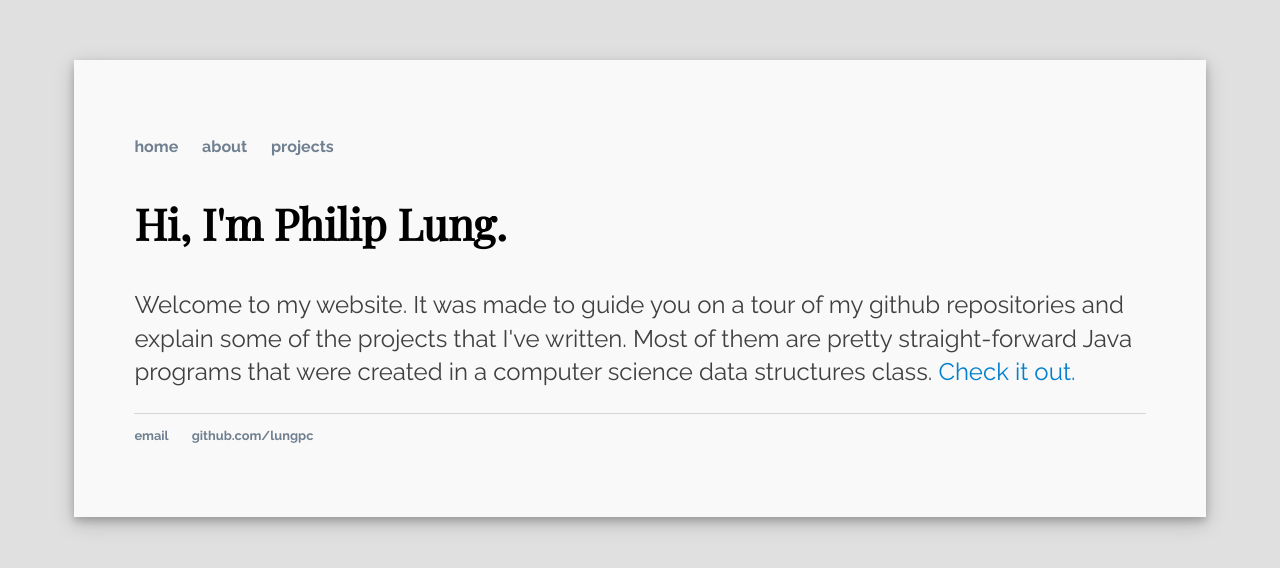
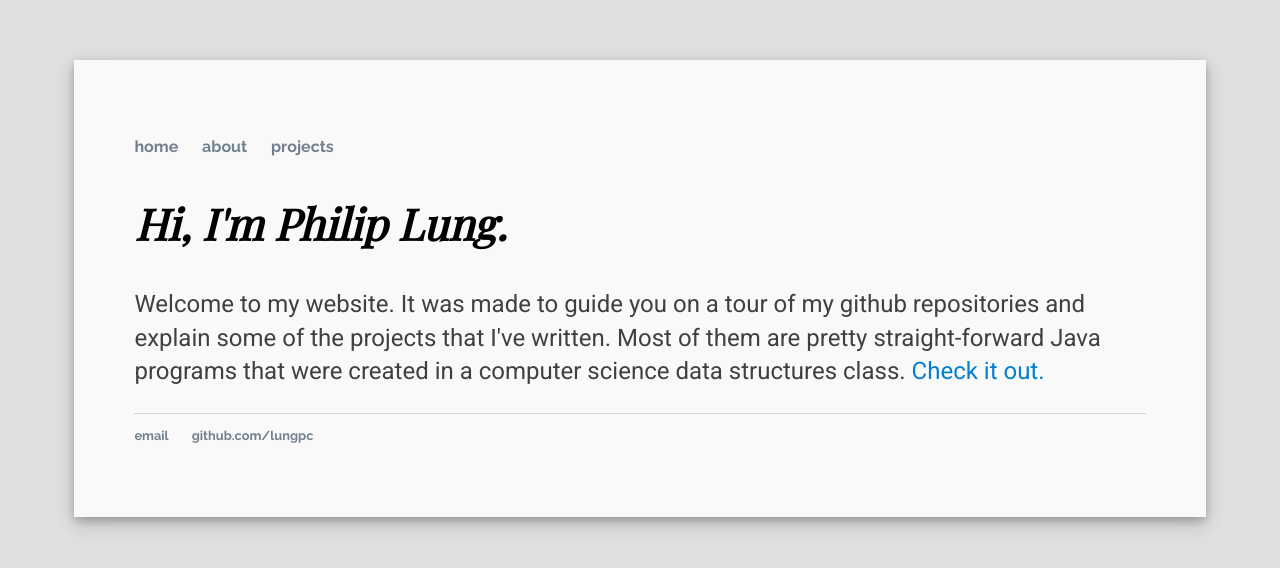
Before and after one commit to lungpc/lungpc.github.io, a Jekyll site: the page built from index.html, in a window 1280 px wide. Shown: the top 568 px of the page. Built offline with Jekyll 4.4.1, drawn with Linux system fonts in a browser that asks for light colours; some web fonts are replaced.

Commit message:
Update style.css

```diff
--- a/css/style.css
+++ b/css/style.css
@@ -51,9 +51,9 @@ a {
 /* Links turn black when mouse hovers over them. */
 a:hover { color: black; }
 
-p, ul { font-size: 1.5em; line-height: 1.4em; color: #404040; font-family: 'Raleway', 'Calibri', sans-serif; }
+p, ul { font-size: 1.5em; line-height: 1.4em; color: #404040; font-family: 'Roboto', 'Calibri', sans-serif; }
 
-h1, h2, h3, h4 { font-family: 'Playfair Display', 'Arial', sans-serif; }
+h1, h2, h3, h4 { font-family: 'Playfair Display', 'Arial', sans-serif; font-style: italic; }
 h1 { font-size: 3em;  }
 h2 { font-size: 2.7em; }
 h3 { font-size: 2.3em; }
```
